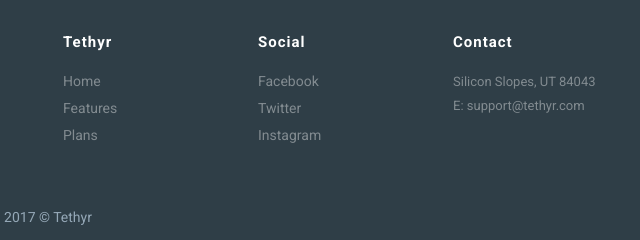
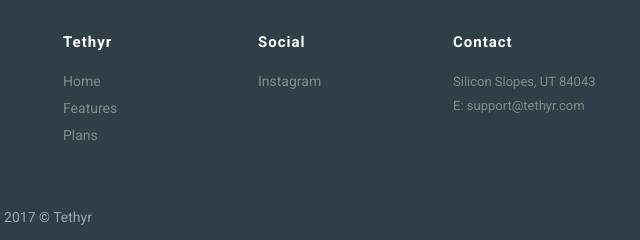
Before and after one commit to Tethyr/tethyr.github.io, a plain HTML site: page index.html in a window 1280 px wide. Shown: the part 3722-3962 px from the top of the page, 592-1232 px from the left. Drawn offline with Linux system fonts and the light colour scheme.

Commit message:
add link to instagram account

```diff
--- a/index.html
+++ b/index.html
@@ -372,9 +372,7 @@
           <div class="col-md-2 col-sm-6 pull-right">
             <h5>Social</h5>
             <ul class="list-unstyled">
-              <li><a href="">Facebook</a></li>
-              <li><a href="">Twitter</a></li>
-              <li><a href="">Instagram</a></li>
+              <li><a href="https://www.instagram.com/tethyrapp/">Instagram</a></li>
             </ul>
           </div>
 
```
